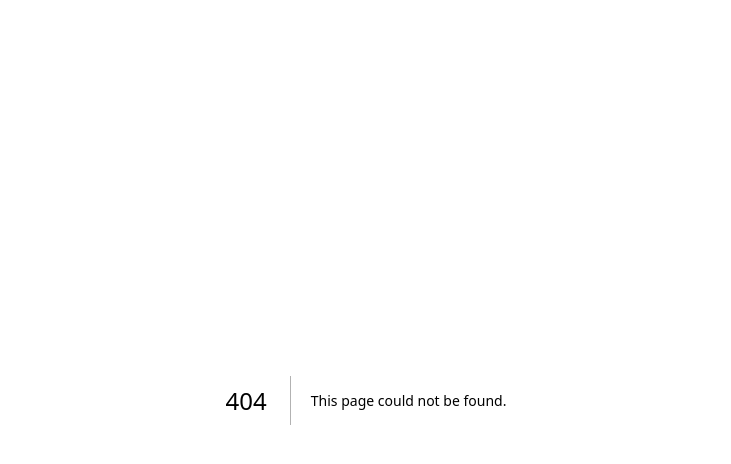
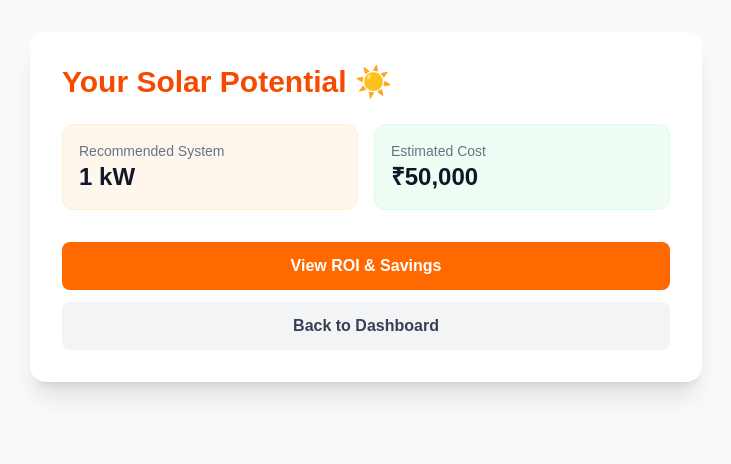
Before and after one commit to shashank19-05/SuryaSetu-ai, a Next.js app: page /solar-report in a window 1280 px wide. Before the commit this address had no page. Shown: the top 464 px of the page, without its empty margins (274-1005 px from the left). Built offline with nearby package versions, Linux system fonts and the light colour scheme.

Commit message:
added my page

```diff
--- /dev/null
+++ b/app/solar-report/page.tsx
@@ -0,0 +1,41 @@
+'use client';
+import { useEffect, useState } from 'react';
+import Link from 'next/link';
+
+export default function SolarReport() {
+  const [data, setData] = useState({ bill: 0, systemSize: 0, cost: 0 });
+
+  useEffect(() => {
+    // Read the data Kesav saved in the previous step
+    const saved = JSON.parse(localStorage.getItem('solarData') || '{"bill": 0}');
+    // Hackathon Math: Approx 1kW system saves ₹1000/month. Cost is ₹50,000 per kW.
+    const systemSize = Math.max(1, Math.round(saved.bill / 1000));
+    const cost = systemSize * 50000;
+
+    setData({ bill: saved.bill, systemSize, cost });
+  }, []);
+
+  return (
+    <div className="min-h-screen bg-gray-50 p-8">
+      <div className="max-w-2xl mx-auto bg-white rounded-2xl shadow-xl p-8">
+        <h1 className="text-3xl font-bold text-orange-600 mb-6">Your Solar Potential ☀️</h1>
+        <div className="grid grid-cols-2 gap-4 mb-8">
+          <div className="bg-orange-50 p-4 rounded-xl border border-orange-100">
+            <div className="text-sm text-gray-500">Recommended System</div>
+            <div className="text-2xl font-bold text-gray-900">{data.systemSize} kW</div>
+          </div>
+          <div className="bg-green-50 p-4 rounded-xl border border-green-100">
+            <div className="text-sm text-gray-500">Estimated Cost</div>
+            <div className="text-2xl font-bold text-gray-900">₹{data.cost.toLocaleString()}</div>
+          </div>
+        </div>
+        <Link href="/roi">
+          <button className="w-full bg-orange-500 text-white font-bold py-3 rounded-lg mb-3">View ROI & Savings</button>
+        </Link>
+        <Link href="/dashboard">
+          <button className="w-full bg-gray-100 text-gray-700 font-bold py-3 rounded-lg">Back to Dashboard</button>
+        </Link>
+      </div>
+    </div>
+  );
+}
```
